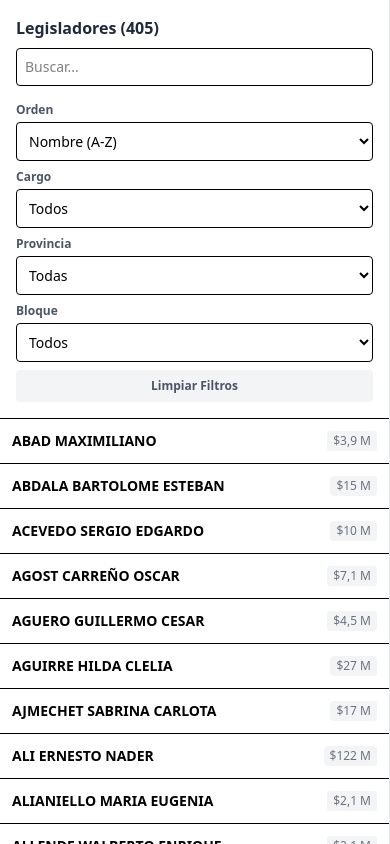
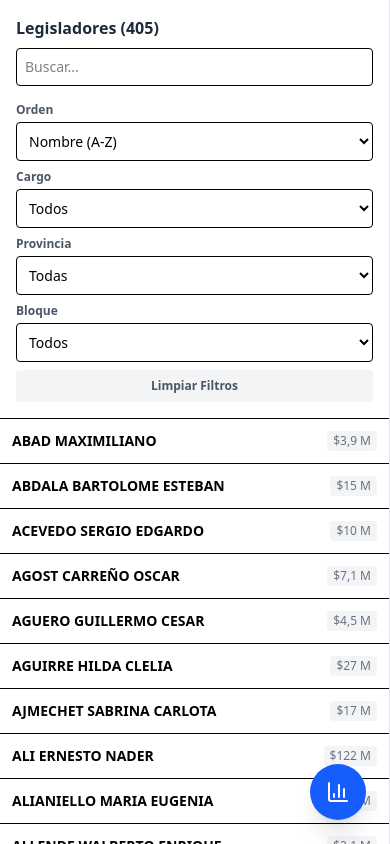
Before and after one commit to seppo0010/gastos-congresistas, a React (Vite) app: page / in a window 390 px wide. Built offline with nearby package versions, Linux system fonts and the light colour scheme.

Commit message:
Roll with gemini suggestions

```diff
--- a/src/Dashboard.tsx
+++ b/src/Dashboard.tsx
@@ -1,9 +1,10 @@
-import { useState, useEffect, useMemo, useRef } from 'react'
+import { useState, useEffect, useMemo } from 'react'
 import './Dashboard.css'
 import DebtChart from './DebtChart';
 import LegislatorSelector from './LegislatorSelector';
 import dbCargada from './legisladores_full.json';
 import type { DashboardData, Legislator } from './types';
+import { List, BarChart3 } from 'lucide-react';
 
 const slugify = (text: string) => {
   return text
@@ -44,8 +45,8 @@ export default function Dashboard() {
   });
 
   const [warning, setWarning] = useState<string | null>(null);
-  const [showScrollHint, setShowScrollHint] = useState(false);
-  const scrollContainerRef = useRef<HTMLDivElement>(null);
+  const [mobileView, setMobileView] = useState<'list' | 'chart'>('list');
+  const [isFabVisible, setIsFabVisible] = useState(true);
 
   useEffect(() => {
     if (warning) {
@@ -55,19 +56,10 @@ export default function Dashboard() {
   }, [warning]);
 
   useEffect(() => {
-    const container = scrollContainerRef.current;
-    if (!container || !showScrollHint) return;
-
-    const handleScroll = () => setShowScrollHint(false);
-
-    container.addEventListener('scroll', handleScroll, { once: true });
-    const timer = setTimeout(() => setShowScrollHint(false), 5000);
-
-    return () => {
-      container.removeEventListener('scroll', handleScroll);
-      clearTimeout(timer);
-    };
-  }, [warning]);
+    if (selected.length === 0) {
+      setMobileView('list');
+    }
+  }, [selected]);
 
   useEffect(() => {
     const url = new URL(window.location.href);
@@ -95,22 +87,39 @@ export default function Dashboard() {
     }
 
     if (isMobile && selectionChanged) {
-      setShowScrollHint(true);
+      setMobileView('chart');
+      setIsFabVisible(true);
     }
   };
 
-  const handleScrollToTop = () => {
-    scrollContainerRef.current?.scrollTo({ top: -scrollContainerRef.current?.scrollHeight, behavior: 'smooth' });
-    setShowScrollHint(false);
+  const handleListScroll = (direction: 'up' | 'down') => {
+    setIsFabVisible(direction === 'up');
   };
 
   return (
-    <div ref={scrollContainerRef} className="flex flex-col-reverse md:flex-row h-screen bg-gray-100 font-sans overflow-auto md:overflow-hidden relative">
+    <div className="flex flex-col md:flex-row h-screen bg-gray-100 font-sans overflow-hidden relative">
+      <div className={`md:hidden fixed bottom-6 right-6 z-50 transition-transform duration-300 ${isFabVisible ? 'translate-y-0' : 'translate-y-24'}`}>
+        <button
+          onClick={() => {
+            setMobileView(v => v === 'list' ? 'chart' : 'list');
+            setIsFabVisible(true);
+          }}
+          className="bg-blue-600 hover:bg-blue-700 text-white p-4 rounded-full shadow-xl flex items-center justify-center transition-colors"
+        >
+          {mobileView === 'list' ? <BarChart3 size={24} /> : <List size={24} />}
+        </button>
+      </div>
+
+      <div className={`absolute inset-0 z-20 w-full h-full transition-transform duration-300 ease-in-out md:relative md:z-0 md:w-auto md:translate-x-0 ${mobileView === 'list' ? 'translate-x-0' : '-translate-x-full'}`}>
         <LegislatorSelector
           legisladores={legisladores}
           onSelect={handleSelect}
           selectedIds={selected.map(l => l.cuit)}
+          onScroll={handleListScroll}
         />
+      </div>
+
+      <div className={`absolute inset-0 z-10 w-full h-full transition-transform duration-300 ease-in-out md:relative md:z-0 md:flex-1 md:translate-x-0 ${mobileView === 'chart' ? 'translate-x-0' : 'translate-x-full'}`}>
         <DebtChart
           legislators={selected}
           globalMilestones={meta.hitos_globales}
@@ -118,19 +127,13 @@ export default function Dashboard() {
           mep={meta.mep}
           onRemove={handleSelect}
         />
+      </div>
+
       {warning && (
         <div className="absolute top-5 right-5 bg-red-100 border border-red-400 text-red-700 px-4 py-3 rounded shadow-lg z-50">
             {warning}
         </div>
       )}
-      {showScrollHint && (
-        <div
-          onClick={handleScrollToTop}
-          className="md:hidden fixed bottom-4 left-1/2 -translate-x-1/2 bg-blue-500 text-white px-4 py-2 rounded-full shadow-lg cursor-pointer z-50 text-center"
-        >
-          Gráfico actualizado. <span className="font-bold underline">Click para subir</span>
-        </div>
-      )}
     </div>
   );
 }
--- a/src/LegislatorSelector.tsx
+++ b/src/LegislatorSelector.tsx
@@ -1,4 +1,4 @@
-import { useMemo, useState, useEffect } from 'react';
+import { useMemo, useState, useEffect, useRef } from 'react';
 
 import type { Legislator } from './types';
 import { COLORS } from './Colors';
@@ -20,13 +20,26 @@ const getDebtStats = (l: Legislator) => {
   };
 };
 
-export default ({ legisladores, onSelect, selectedIds = [] }: { legisladores: Legislator[], onSelect: (l: Legislator) => void, selectedIds?: string[] }) => {
+export default ({ legisladores, onSelect, selectedIds = [], onScroll }: { legisladores: Legislator[], onSelect: (l: Legislator) => void, selectedIds?: string[], onScroll?: (direction: 'up' | 'down') => void }) => {
   const [searchTerm, setSearchTerm] = useState("");
   const [debouncedSearchTerm, setDebouncedSearchTerm] = useState("");
   const [positionFilter, setPositionFilter] = useState("todos");
   const [provinceFilter, setProvinceFilter] = useState("todas");
   const [partyFilter, setPartyFilter] = useState("todos");
   const [sortOrder, setSortOrder] = useState("nombre_asc");
+  const lastScrollTop = useRef(0);
+
+  const handleScroll = (e: React.UIEvent<HTMLDivElement>) => {
+    const currentScrollTop = e.currentTarget.scrollTop;
+    if (onScroll) {
+      if (currentScrollTop > lastScrollTop.current && currentScrollTop > 10) {
+        onScroll('down');
+      } else if (currentScrollTop < lastScrollTop.current) {
+        onScroll('up');
+      }
+    }
+    lastScrollTop.current = currentScrollTop;
+  };
 
   const provinces = useMemo(() => [...new Set(legisladores.filter(l => l.distrito !== undefined).map(l => l.distrito))].sort(), [legisladores]);
   const parties = useMemo(() => [...new Set(legisladores.filter(l => l.partido !== undefined).map(l => l.partido).filter(p => (p || '').trim() !== ''))].sort(), [legisladores]);
@@ -76,7 +89,7 @@ export default ({ legisladores, onSelect, selectedIds = [] }: { legisladores: Le
   }, [legisladores, debouncedSearchTerm, positionFilter, provinceFilter, partyFilter, selectedIds, sortOrder, debtStats]);
 
   return (
-    <div className="w-full md:w-80 h-screen flex flex-col border-r border-gray-200 bg-white">
+    <div className="w-full md:w-80 h-full flex flex-col border-r border-gray-200 bg-white">
       <div className="p-4 border-b">
         <h2 className="font-bold text-gray-800">Legisladores ({filteredAndSorted.length})</h2>
         <input
@@ -130,7 +143,7 @@ export default ({ legisladores, onSelect, selectedIds = [] }: { legisladores: Le
           </button>
         </div>
       </div>
-      <div className="flex-1 overflow-y-auto">
+      <div className="flex-1 overflow-y-auto" onScroll={handleScroll}>
         {filteredAndSorted.map((l: Legislator) => {
           const index = selectedIds.indexOf(l.cuit);
           const isSelected = index !== -1;
```
Lines whose indentation alone changed are shown as unchanged.
